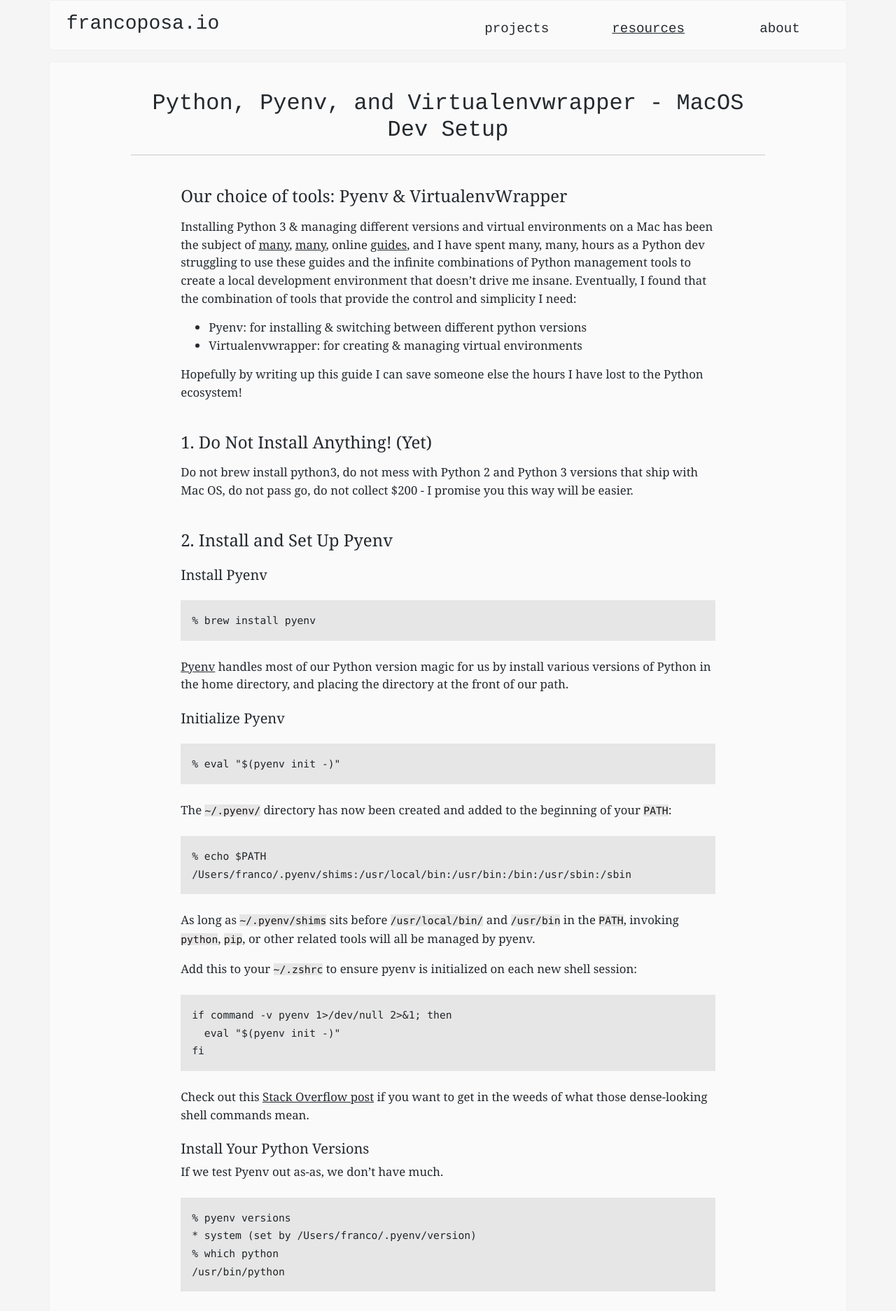
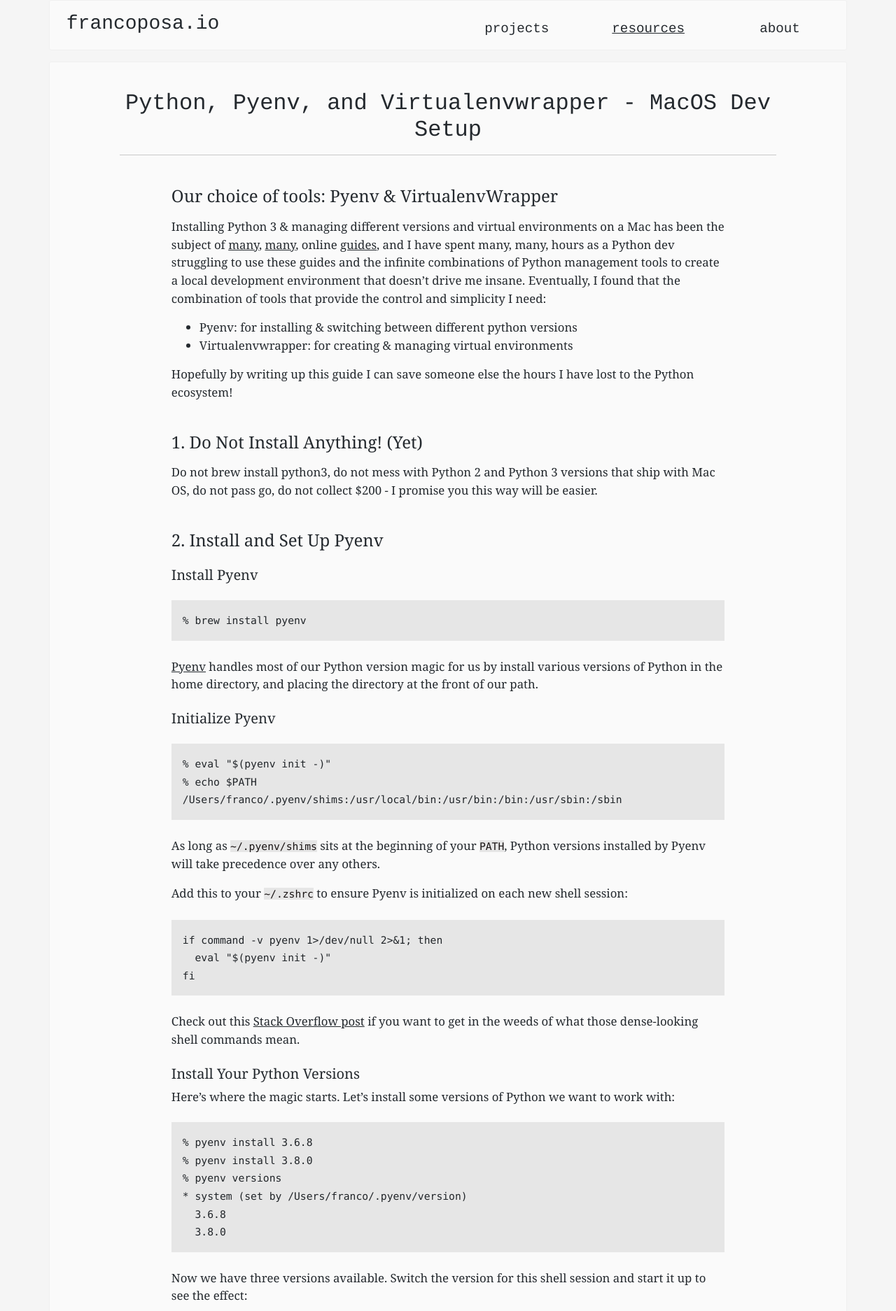
Before and after one commit to francojposa/personal-site, a Jekyll site: the page built from _dev_setup_guides/python_setup_macos.md, in a window 1280 px wide. Shown: the top 1874 px of the page at 70% size. Built offline with Jekyll 4.4.1, drawn with Linux system fonts in a browser that asks for light colours; some of the changed text lies outside the part shown.

Commit message:
Cleanup of Pyenv instructions

````diff
--- a/_dev_setup_guides/python_setup_macos.md
+++ b/_dev_setup_guides/python_setup_macos.md
@@ -33,17 +33,12 @@
 
 ```
 % eval "$(pyenv init -)"
-```
-
-The `~/.pyenv/` directory has now been created and added to the beginning of your `PATH`:
-```
 % echo $PATH
 /Users/franco/.pyenv/shims:/usr/local/bin:/usr/bin:/bin:/usr/sbin:/sbin
 ```
+As long as `~/.pyenv/shims` sits at the beginning of your `PATH`, Python versions installed by Pyenv will take precedence over any others.
 
-As long as `~/.pyenv/shims` sits before `/usr/local/bin/` and `/usr/bin` in the `PATH`, invoking `python`, `pip`, or other related tools will all be managed by pyenv.
-
-Add this to your `~/.zshrc` to ensure pyenv is initialized on each new shell session:
+Add this to your `~/.zshrc` to ensure Pyenv is initialized on each new shell session:
 ```
 if command -v pyenv 1>/dev/null 2>&1; then
   eval "$(pyenv init -)"
@@ -52,15 +47,6 @@
 Check out this [Stack Overflow post](https://stackoverflow.com/questions/592620/how-can-i-check-if-a-program-exists-from-a-bash-script) if you want to get in the weeds of what those dense-looking shell commands mean.
 
 ### Install Your Python Versions
-
-If we test Pyenv out as-as, we don't have much.
-```
-% pyenv versions
-* system (set by /Users/franco/.pyenv/version)
-% which python
-/usr/bin/python
-```
-We only have access to the Mac OS-included python 2, which we generally want to avoid. Furthermore, the file Pyenv is looking for, `~/.pyenv/version`, doesn't even exist which is why Pyenv is sticking with default python install.
 
 Here's where the magic starts. Let's install some versions of Python we want to work with:
 
@@ -73,7 +59,7 @@
   3.8.0
 ```
 
-Now we have 3 versions available. Switch the version for this shell session and start it up to see the effect:
+Now we have three versions available. Switch the version for this shell session and start it up to see the effect:
 
 ```
 % pyenv shell 3.6.8
--- a/css/style.css
+++ b/css/style.css
@@ -78,7 +78,7 @@
 .content {
     font-family: 'Georgia', 'Open Sans', 'Segoe UI', 'Helvetica', 'Arial' ,sans-serif;
     font-size: 1.05rem;
-    padding: 1rem 1rem 1rem 1rem;
+    padding: 1rem 0rem 1rem 0rem;
 }
 .content a {
     text-decoration: underline;
````
